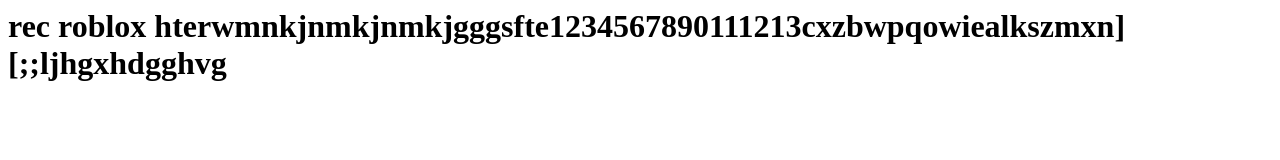
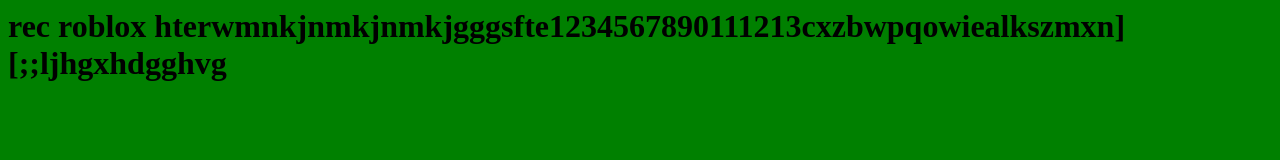
Before and after one commit to demogebruiker/xxkayxxmoo.100-000.-100-000, a plain HTML site: page index.html in a window 1280 px wide. Drawn offline with Linux system fonts and the light colour scheme.

Commit message:
Update index.html

```diff
--- a/index.html
+++ b/index.html
@@ -1,5 +1,5 @@
 <style>
-  body:
+  body{
 
   background-color:
   green;}
```
